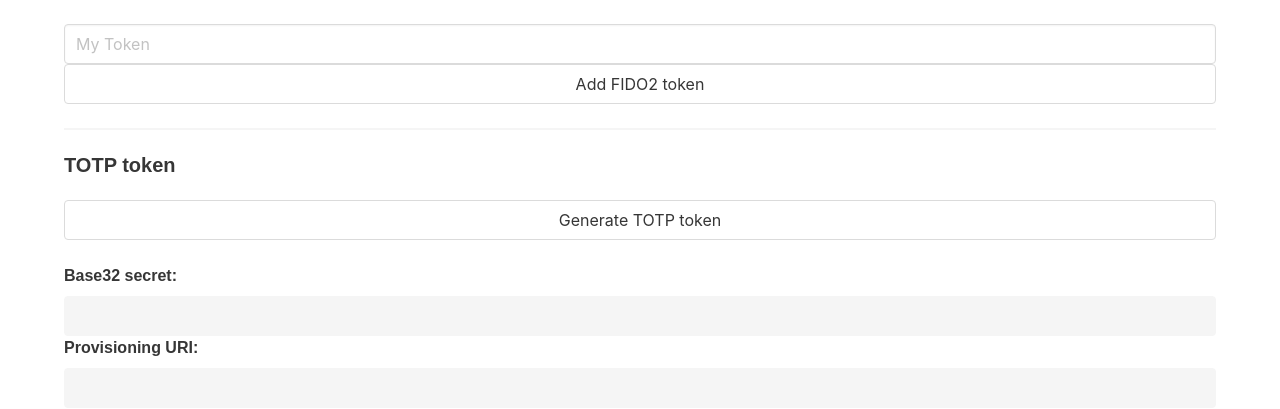
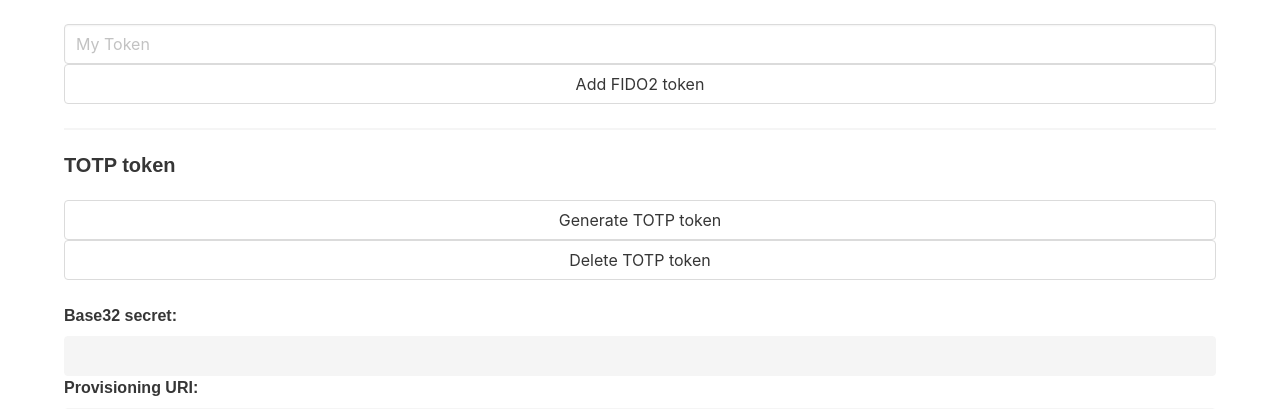
Before and after one commit to danielperna84/hass-wh-triggers, a Flask app: template hass_wh_triggers/templates/2fa.html in a window 1280 px wide. Shown: the part 258-667 px from the top of the page. Before the commit the page ends 614 px from the top, so only its background shows below. Run offline with Flask 2, Linux system fonts and the light colour scheme; the template is opened without the code that fills it, so the values that code supplies are empty; parts of the project's set-up code (start-up, migrations or seed data) failed here and were passed over.

Commit message:
Allow TOTP deletion, hide once initialized

```diff
--- a/hass_wh_triggers/app.py
+++ b/hass_wh_triggers/app.py
@@ -425,7 +425,7 @@ def zfa():
     f = Fernet(key)
     totp_secret = None
     totp_uri = ""
-    if user.totp_secret and not user.totp_initialized:
+    if user.totp_secret:
         try:
             totp_secret = f.decrypt(bytes(user.totp_secret)).decode("utf-8")
             totp_uri = pyotp.totp.TOTP(totp_secret).provisioning_uri(
@@ -433,8 +433,11 @@ def zfa():
         except InvalidToken:
             print("Invalid token. Secret key may have changed.")
             totp_secret = "Invalid"
-    if totp_secret is None and user.totp_initialized:
-        totp_secret = "Initialized"
+    if not totp_secret == "Invalid":
+        if totp_secret is not None and user.totp_initialized:
+            totp_secret = "Initialized"
+            totp_uri = ""
+
     return render_template('2fa.html', authenticators=authenticators,
                            totp_secret=totp_secret, totp_uri=totp_uri)
 
@@ -520,6 +523,17 @@ def totp_generate():
     key = base64.urlsafe_b64encode(kdf.derive(ENCRYPTION_KEY))
     f = Fernet(key)
     user.totp_secret = f.encrypt(pyotp.random_base32().encode("utf-8"))
+    user.totp_initialized = False
+    db.session.add(user)
+    db.session.commit()
+    return make_response(jsonify({"status": "success"}), 200)
+
+
+@app.route('/totp/delete')
+@login_required
+def totp_delete():
+    user = User.query.filter_by(username=current_user.username).first()
+    user.totp_secret = b""
     user.totp_initialized = False
     db.session.add(user)
     db.session.commit()
--- a/hass_wh_triggers/templates/2fa.html
+++ b/hass_wh_triggers/templates/2fa.html
@@ -5,6 +5,7 @@
     document.addEventListener("DOMContentLoaded", e => {
         document.querySelector('#register_fido2').addEventListener('click', register);
         document.querySelector('#gen_totp').addEventListener('click', gen_totp);
+        document.querySelector('#del_totp').addEventListener('click', del_totp);
         new QRCode(document.getElementById("qrcode"), "{{ totp_uri }}");
     });
 
@@ -64,6 +65,32 @@
             console.log("Fetch Error :-S", err);
         });
     }
+
+    function del_totp(e) {
+        if (!confirm("Warning. This will delete an existing TOTP token!")) {
+            return;
+        }
+        fetch('{{ url_for("totp_delete") }}', {})
+        .then(
+            function(response) {
+                if (response.status !== 200) {
+                    alert("Could not delete TOTP.");
+                    return;
+                }
+                response.json().then(function(data) {
+                    if (data.status == "success") {
+                        window.location.reload();
+                    }
+                    else {
+                        alert("Error while deleting TOTP.");
+                    }
+                });
+            }
+        )
+        .catch(function(err) {
+            console.log("Fetch Error :-S", err);
+        });
+    }
     </script>
 <h4 class="title is-4">2-Factor configuration</h4>
 <h5 class="title is-5">FIDO2 tokens</h5>
@@ -92,7 +119,8 @@
 </form>
 <hr>
 <h5 class="title is-5">TOTP token</h5>
-<button id="gen_totp" type="button" class="button is-outlined is-fullwidth">Generate TOTP token</button><br />
+<button id="gen_totp" type="button" class="button is-outlined is-fullwidth">Generate TOTP token</button>
+<button id="del_totp" type="button" class="button is-outlined is-fullwidth">Delete TOTP token</button><br />
 <label for="totp_secret" class="label">Base32 secret:</label><input id="totp_secret" type="text" class="input" value="{{ totp_secret }}" disabled />
 <label for="totp_uri" class="label">Provisioning URI:</label><input id="totp_uri" type="text" class="input" value="{{ totp_uri }}" disabled /><br /><br />
 <a style="display: flex; justify-content: center; text-align: center;" href="{{ totp_uri }}"><div id="qrcode"></div></a>
```
